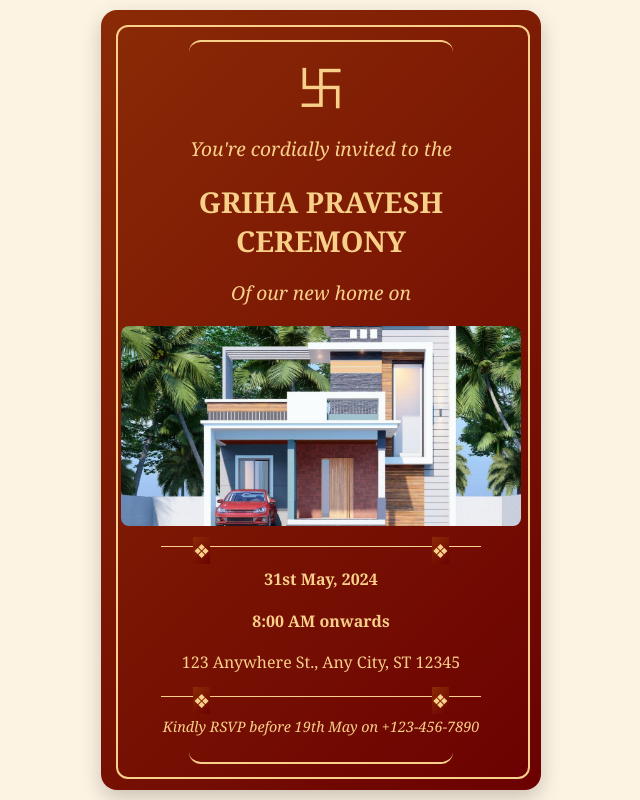
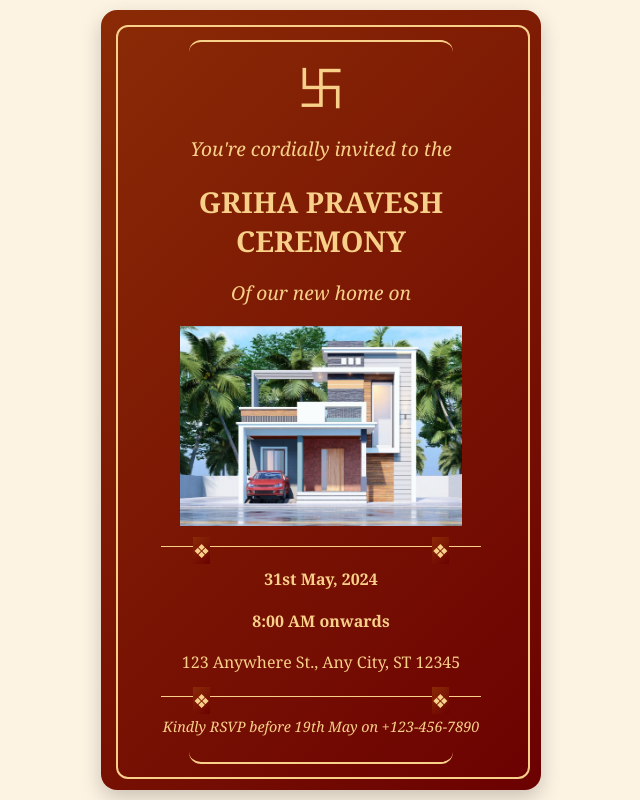
Before and after one commit to aishasharma828282/homeinvite, a plain HTML site: page index.html in a window 1280 px wide. Shown: the whole page, without its empty margins (319-959 px from the left). Drawn offline with Linux system fonts and the light colour scheme.

Commit message:
Update index.html

```diff
--- a/index.html
+++ b/index.html
@@ -63,7 +63,7 @@
     .house-image {
       width: 100%;
       height: 100%;
-      object-fit: cover;
+      object-fit: contain;
       animation: zoomInFade 1.5s ease-out;
     }
 
@@ -143,7 +143,7 @@
     <h1 class="invitation-title">Griha Pravesh Ceremony</h1>
     <p class="subtitle">Of our new home on</p>
     <div class="house-image-container">
-      <img src="house-image.jpg" alt="Our New Home" class="house-image">
+      <img src="./house-image.jpg" alt="Our New Home" class="house-image">
     </div>
     <div class="divider"></div>
     <div class="invitation-details">
```
